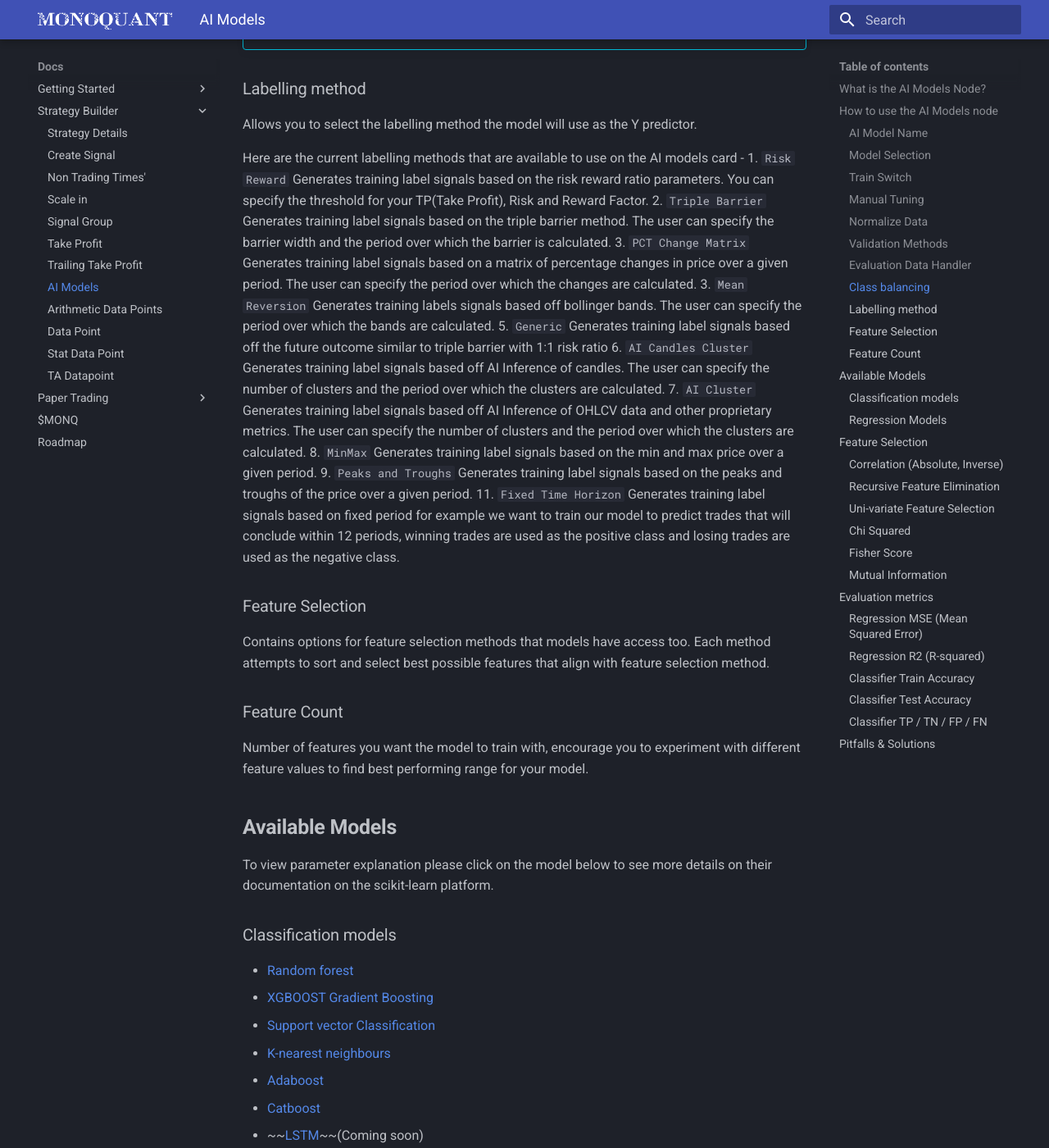
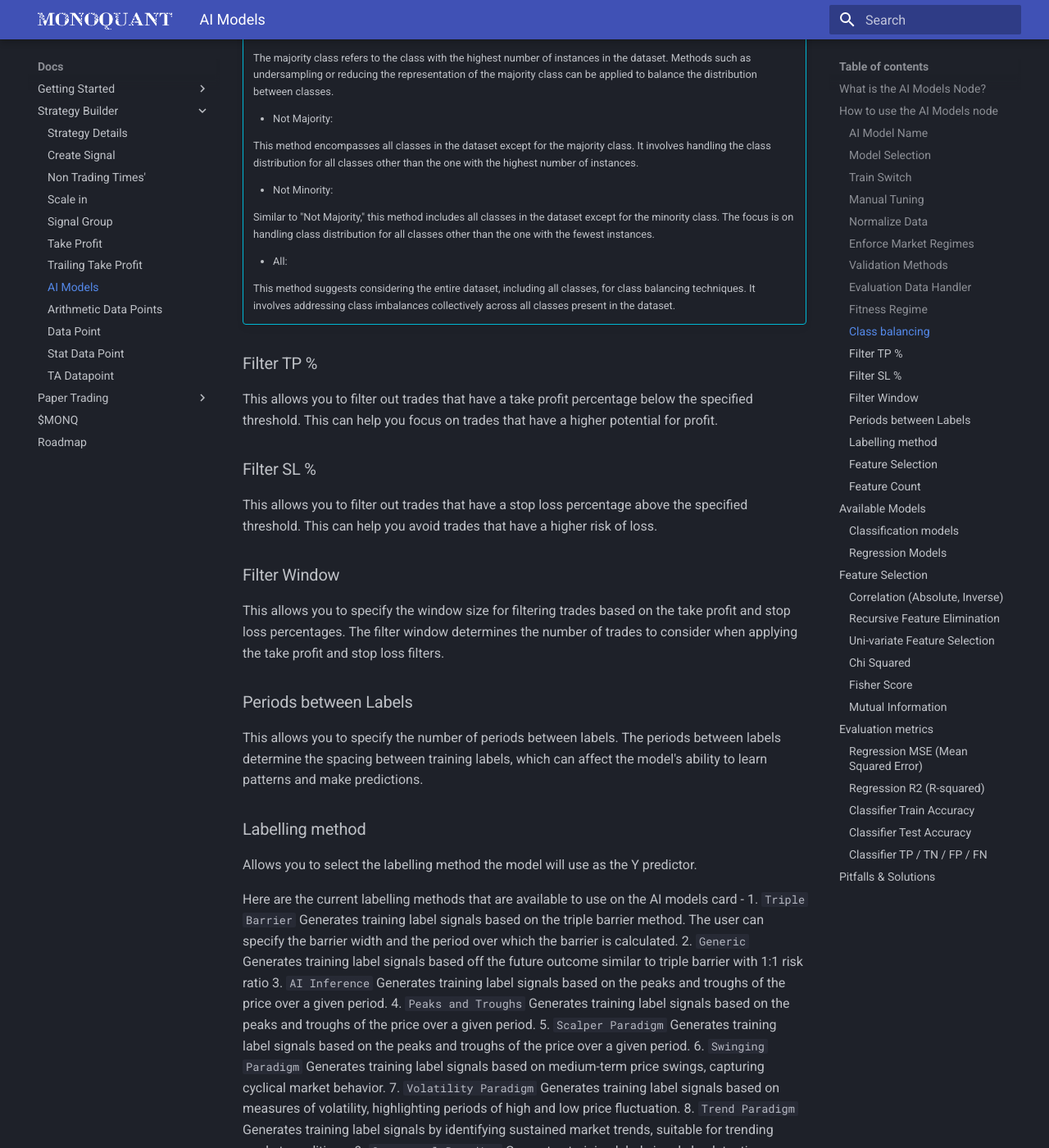
Before and after one commit to monoquant/docs, an MkDocs documentation site: the page built from docs/data_nodes/AI_Models.md, in a window 1280 px wide and 1400 px high, scrolled down 3426 px. Shown: the whole window at 82% size. Built offline with MkDocs 1.6.1 and Material for MkDocs 9.7.7, drawn with Linux system fonts in a browser that asks for light colours; some of the changed text lies outside the part shown.

Commit message:
Updates for updates AI and Stat data point

```diff
--- a/docs/data_nodes/AI_Models.md
+++ b/docs/data_nodes/AI_Models.md
@@ -8,7 +8,7 @@
 
 ## **How to use the AI Models node**
 The AI model card consists of constant elements and dynamic specific elements that relate to a particular model.
-
+Think of it as way to create an unlimited amount of strategies with different models and parameters.
 
 ### AI Model Name
 You use this to set the desired name for the model. This is also used to load a model that has been previously trained on your account.
@@ -32,6 +32,9 @@ Expands options for selected model, where you can then tune model parameters, if
 ### Normalize Data
 This allows you to normalize the data before training the model. Normalization is a common preprocessing step that scales the data to a standard range such as -1 to 1 or 0 - 1. This can help models have better performance, and it's model dependant.
 
+### Enforce Market Regimes
+This allows you to enforce market regimes on the model. Market regimes are distinct periods in the market characterized by specific behaviors or conditions. By enforcing market regimes, you can help the model learn patterns and relationships that are specific to different market conditions, such as trending, ranging, or volatile markets.
+
 ### Validation Methods
 This allows you to select the validation method that the model will use to evaluate its performance. The available validation methods are:
 - Hold-out (default)
@@ -45,6 +48,8 @@ Data selection method. The options are:
 - Resample data shuffles data before splitting
 - Chunk selection selects data in chunks
 
+### Fitness Regime
+Method used to classify the fitness of the features before being ingested by the model. The options are: PCA or AGGLOMERATION, with further fitness evaluations run with each method.
 
 ### Class balancing
 This allows you to select which class balancing methods you would like to use. The ones available are:
@@ -83,20 +88,33 @@ This allows you to select which class balancing methods you would like to use. T
     It involves addressing class imbalances collectively across all classes present in the dataset.
 
 
+### Filter TP %
+This allows you to filter out trades that have a take profit percentage below the specified threshold. This can help you focus on trades that have a higher potential for profit.
+
+### Filter SL %
+This allows you to filter out trades that have a stop loss percentage above the specified threshold. This can help you avoid trades that have a higher risk of loss.
+
+### Filter Window
+This allows you to specify the window size for filtering trades based on the take profit and stop loss percentages. The filter window determines the number of trades to consider when applying the take profit and stop loss filters.
+
+### Periods between Labels
+This allows you to specify the number of periods between labels. The periods between labels determine the spacing between training labels, which can affect the model's ability to learn patterns and make predictions.
+
+
 ### Labelling method
 Allows you to select the labelling method the model will use as the Y predictor.
 
 Here are the current labelling methods that are available to use on the AI models card -
-1. `Risk Reward` Generates training label signals based on the risk reward ratio parameters. You can specify the threshold for your TP(Take Profit), Risk and Reward Factor.
-2. `Triple Barrier` Generates training label signals based on the triple barrier method. The user can specify the barrier width and the period over which the barrier is calculated.
-3. `PCT Change Matrix` Generates training label signals based on a matrix of percentage changes in price over a given period. The user can specify the period over which the changes are calculated.
-3. `Mean Reversion` Generates training labels signals based off bollinger bands. The user can specify the period over which the bands are calculated.
-5. `Generic` Generates training label signals based off the future outcome similar to triple barrier with 1:1 risk ratio
-6. `AI Candles Cluster` Generates training label signals based off AI Inference of candles. The user can specify the number of clusters and the period over which the clusters are calculated.
-7. `AI Cluster` Generates training label signals based off AI Inference of OHLCV data and other proprietary metrics. The user can specify the number of clusters and the period over which the clusters are calculated.
-8. `MinMax` Generates training label signals based on the min and max price over a given period.
-9. `Peaks and Troughs` Generates training label signals based on the peaks and troughs of the price over a given period.
-11. `Fixed Time Horizon` Generates training label signals based on fixed period for example we want to train our model to predict trades that will conclude within 12 periods, winning trades are used as the positive class and losing trades are used as the negative class.
+1. `Triple Barrier` Generates training label signals based on the triple barrier method. The user can specify the barrier width and the period over which the barrier is calculated.
+2. `Generic` Generates training label signals based off the future outcome similar to triple barrier with 1:1 risk ratio
+3. `AI Inference` Generates training label signals based on the peaks and troughs of the price over a given period.
+4. `Peaks and Troughs` Generates training label signals based on the peaks and troughs of the price over a given period.
+5. `Scalper Paradigm` Generates training label signals based on the peaks and troughs of the price over a given period.
+6. `Swinging Paradigm` Generates training label signals based on medium-term price swings, capturing cyclical market behavior.
+7. `Volatility Paradigm` Generates training label signals based on measures of volatility, highlighting periods of high and low price fluctuation.
+8. `Trend Paradigm` Generates training label signals by identifying sustained market trends, suitable for trending market conditions.
+9. `Structural Paradigm` Generates training label signals by detecting structural breaks in the market, which signal significant shifts in market behavior.
+10. `STD Paradigm` Generates training label signals based on the standard deviation of price movements, providing a quantitative measure of dispersion and risk.
 
 
 ### Feature Selection
```
Also changed, not shown: docs/data_nodes/Stat_Data_Point.md (+1 -1 lines).
